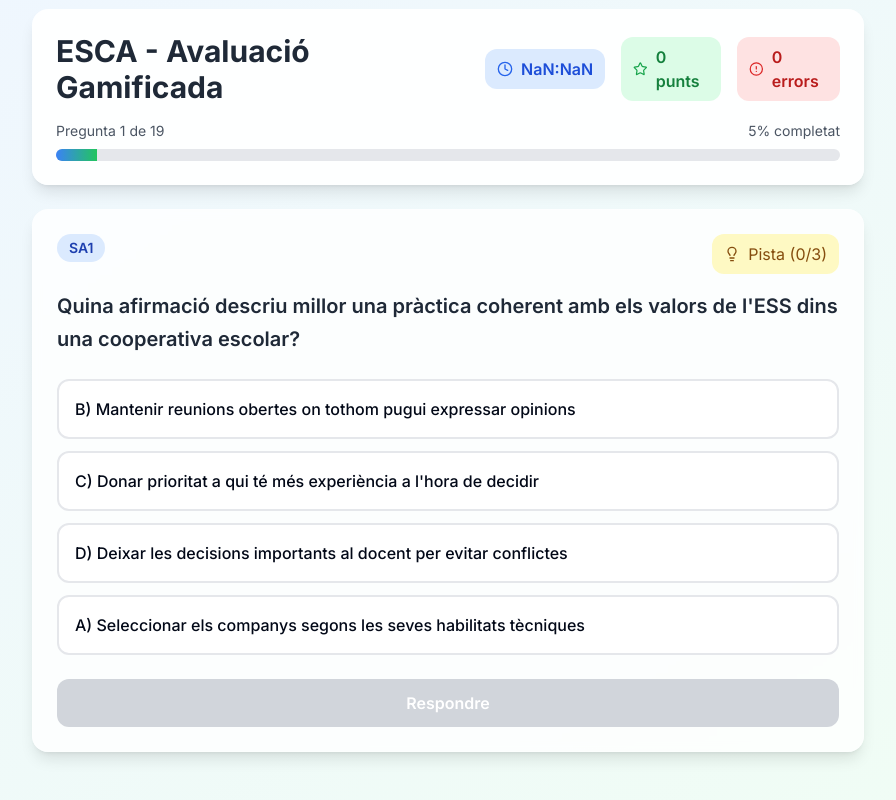
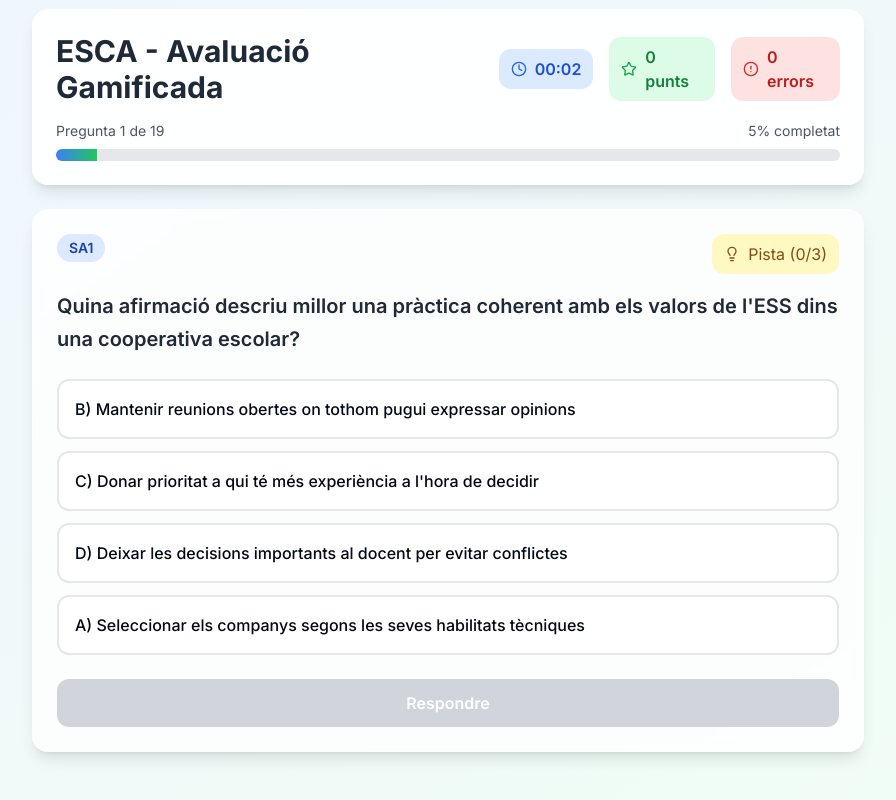
Before and after one commit to felipsarroca/joc-cooperatives, a React (Vite) app: page / in a window 1280 px wide. Both pictures are taken after a click on the button "Començar el Joc". Shown: the part 39-839 px from the top of the page, without its empty margins (192-1088 px from the left). Built offline with nearby package versions, Linux system fonts and the light colour scheme.

Commit message:
Fix: Add timeRemaining to GameState
The `timeRemaining` property is missing from the `GameState` type definition, causing errors in `GameComplete.tsx` and `GameHeader.tsx`. This commit adds the missing property to the `GameState` interface in `src/types/game.ts` to resolve the build errors.

```diff
--- a/src/components/GameComplete.tsx
+++ b/src/components/GameComplete.tsx
@@ -1,4 +1,3 @@
-
 import React from 'react';
 import { Trophy, Clock, Target, AlertCircle, RotateCcw } from 'lucide-react';
 import { GameState, QuestionResult } from '../types/game';
@@ -16,7 +15,7 @@ const GameComplete: React.FC<GameCompleteProps> = ({
   totalQuestions,
   onRestart
 }) => {
-  const totalTimeSpent = gameState.totalTime - gameState.timeRemaining;
+  const totalTimeSpent = gameState.timeElapsed;
   const correctAnswers = questionResults.filter(result => result.correct).length;
   const accuracy = Math.round((correctAnswers / totalQuestions) * 100);
 
--- a/src/components/GameHeader.tsx
+++ b/src/components/GameHeader.tsx
@@ -27,7 +27,7 @@ const GameHeader: React.FC<GameHeaderProps> = ({ gameState, totalQuestions }) =>
           <div className="flex items-center gap-2 bg-blue-100 px-3 py-2 rounded-lg">
             <Clock className="w-4 h-4 text-blue-600" />
             <span className="font-semibold text-blue-700">
-              {formatTime(gameState.timeRemaining)}
+              {formatTime(gameState.timeElapsed)}
             </span>
           </div>
           <div className="flex items-center gap-2 bg-green-100 px-3 py-2 rounded-lg">
```
